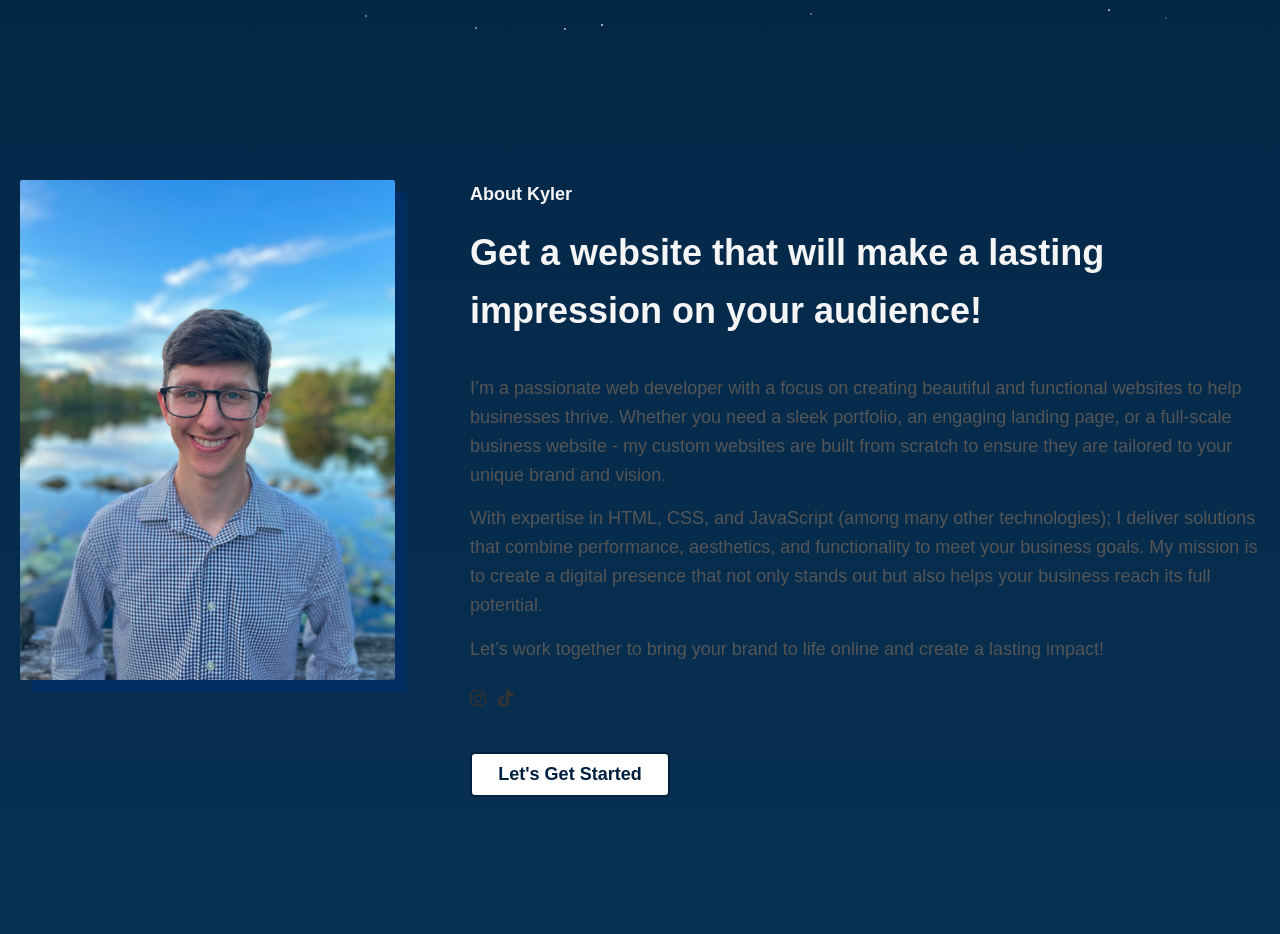
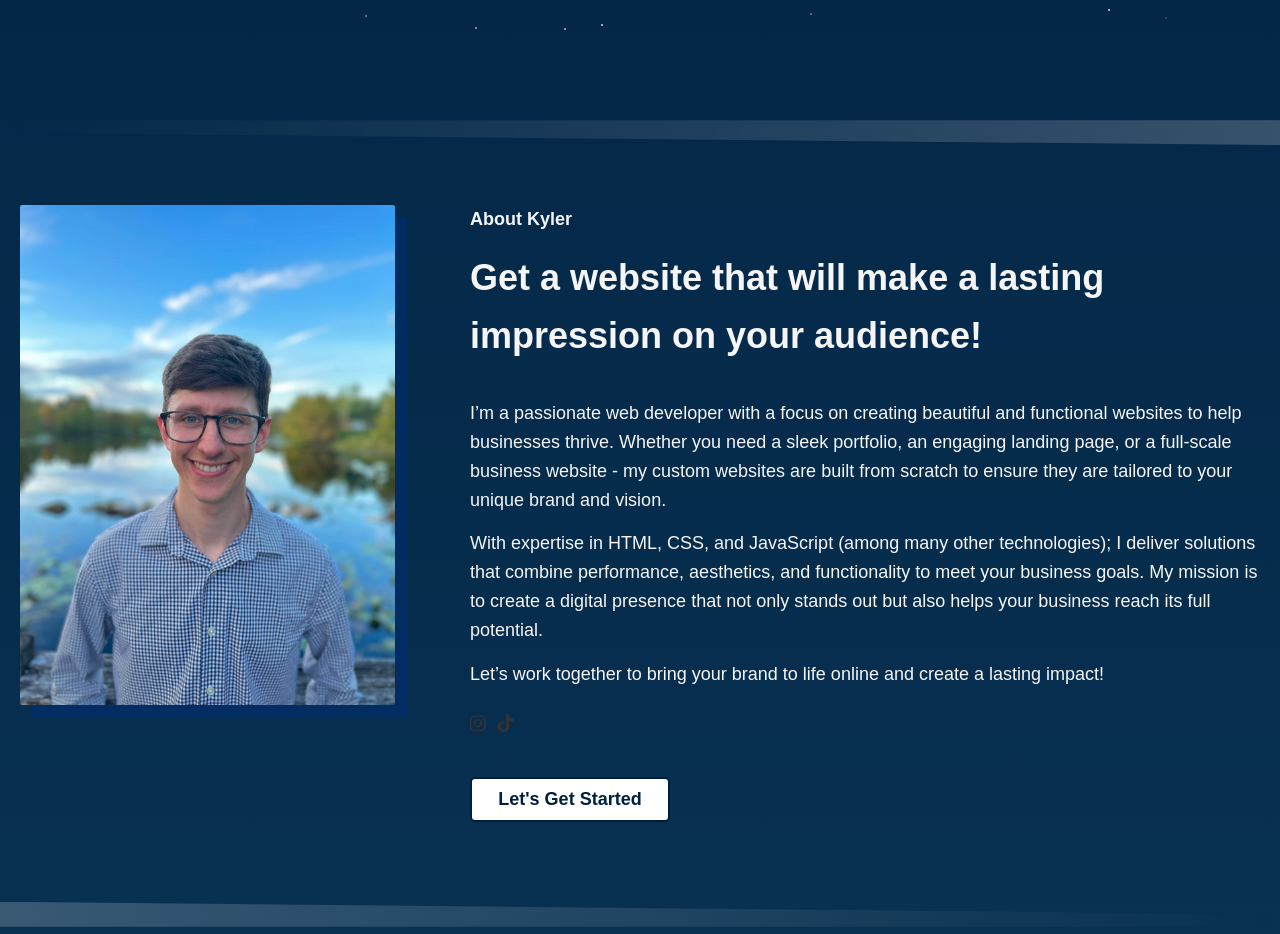
Before and after one commit to KylerLong-dev/portfolio, a plain HTML site: page index.html in a window 1280 px wide. Shown: the part 763-1697 px from the top of the page. Drawn offline with Linux system fonts and the light colour scheme.

Commit message:
Add dividers

```diff
--- a/index.html
+++ b/index.html
@@ -31,6 +31,8 @@
       </div>
     </section>
 
+    <div class="divider-shadow-right"></div>
+
     <!-- About Section -->
     <section id="about">
       <div class="about_container">
@@ -54,6 +56,7 @@
       </div>
     </section>
 
+    <div class="divider-shadow-left"></div>
     <!-- Services Section -->
     <section id="services">
         <div class="services-header">
--- a/style.css
+++ b/style.css
@@ -13,6 +13,23 @@ body {
     margin: 0;
     padding: 0;
     min-height: 100vh;
+}
+
+/*Divider*/
+.divider-shadow-right {
+    width: 100%;
+    height: 25px;
+    background: linear-gradient(to right, rgba(255, 255, 255, 0), rgba(255, 255, 255, 0.2));
+    position: relative;
+    clip-path: polygon(0 0, 100% 0%, 100% 100%, 0 50%);
+}
+
+.divider-shadow-left {
+    width: 100%;
+    height: 25px;
+    background: linear-gradient(to left, rgba(255, 255, 255, 0), rgba(255, 255, 255, 0.2));
+    position: relative;
+    clip-path: polygon(0 0%, 100% 50%, 100% 100%, 0 100%); /* Tallest part on the left */
 }
 
 /*Stars*/
@@ -321,7 +338,7 @@ h2 {
   }
 
   p {
-    color: #555;
+    color: whitesmoke;
     font-size: 1rem;
   }
 
@@ -350,11 +367,11 @@ h2 {
 
 .project-content p {
     margin-bottom: 10px;
-    color: #555;
+    color: whitesmoke;
 }
 
 .project-link {
-    color: #333;
+    color: whitesmoke;
     text-decoration: none;
     font-weight: bold;
 }
@@ -389,7 +406,7 @@ h2 {
 .skill-label {
     margin-top: 10px;
     font-size: 14px;
-    color: black;
+    color: whitesmoke;
     text-align: center;
 }
 
```
